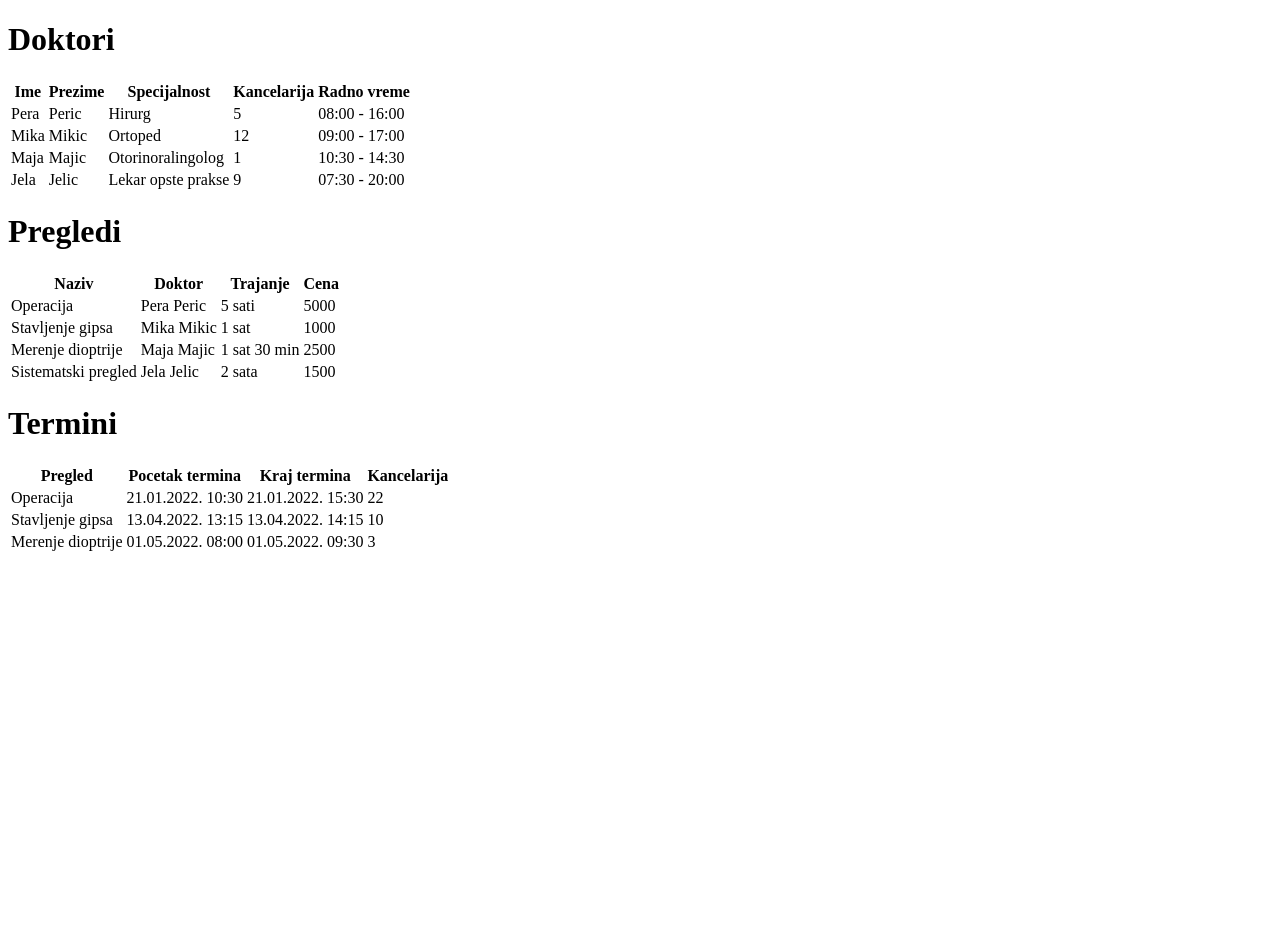
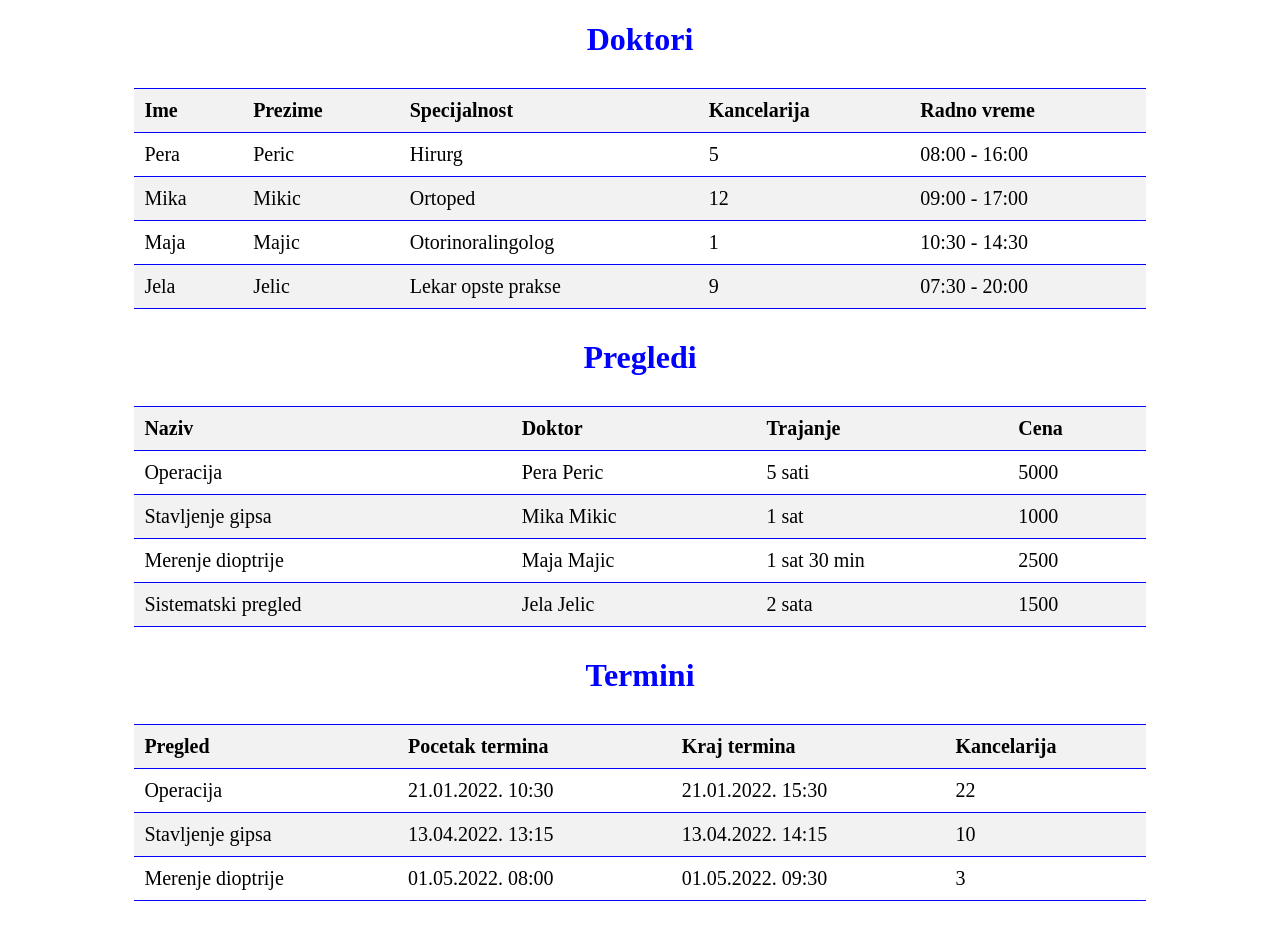
Before and after one commit to fed-ftn/fed-38-tim-1, a plain HTML site: page index.html in a window 1280 px wide. Before the commit the page ends 800 px from the top, so only its background shows below. Drawn offline with Linux system fonts and the light colour scheme.

Commit message:
odradjen stil za pocetnu stranu

```diff
--- a/scss/style.scss
+++ b/scss/style.scss
@@ -0,0 +1,30 @@
+h1 {
+    text-align: center;
+    color: blue;
+}
+
+table {
+    width: 80%;
+    margin: 30px auto;
+    border-collapse: collapse;
+
+
+    thead {
+        border-top: 1px solid blue;
+    }
+
+    tr {
+        width: 100%;
+        text-align: left;
+        border-bottom: 1px solid blue;
+        font-size: 20px;
+    }
+
+    th,td {
+        padding: 10px;
+    }
+}
+
+thead>tr, tr:nth-child(even) {
+    background-color: #f2f2f2;
+  }
```
Also changed, not shown: css/style.css.
